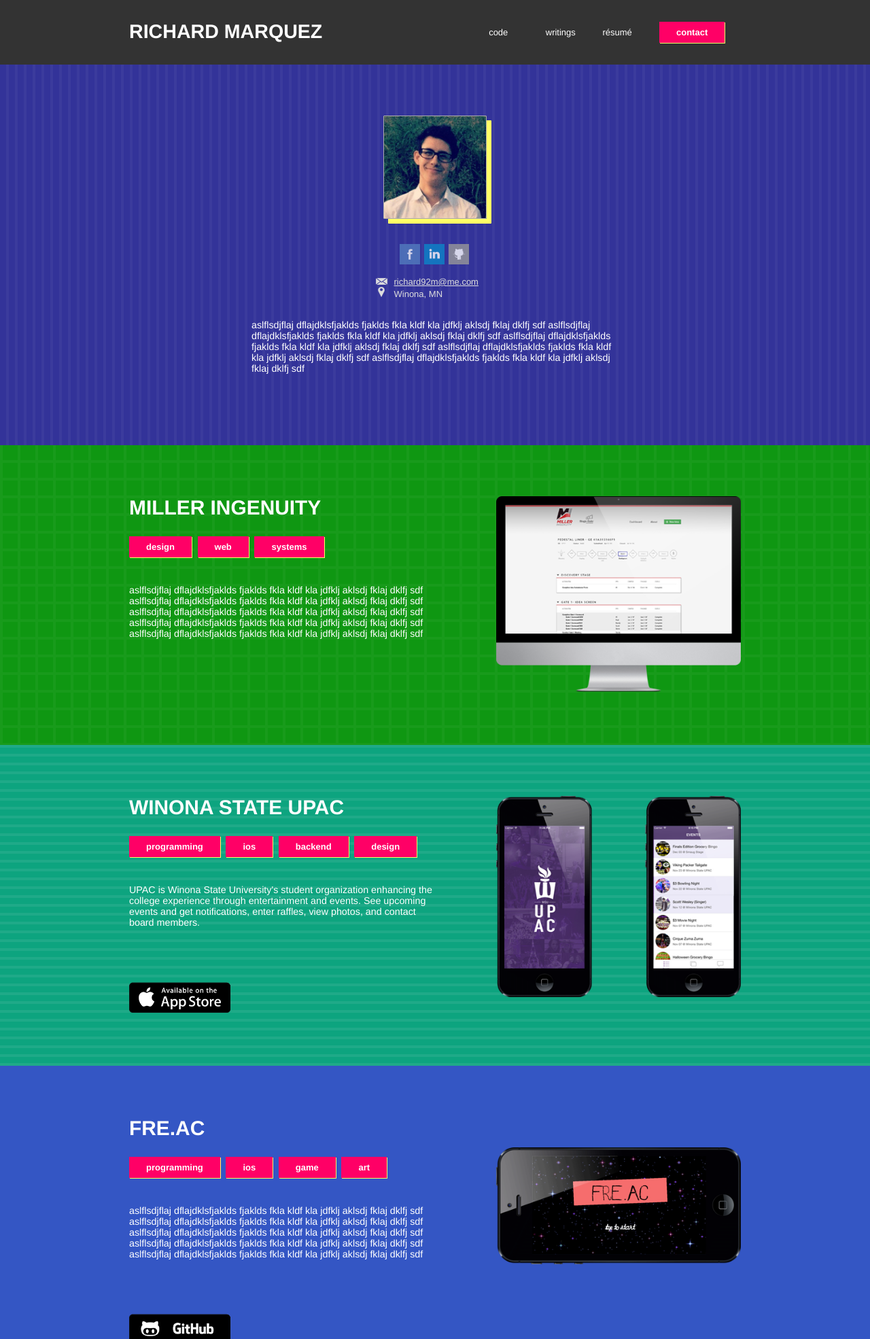
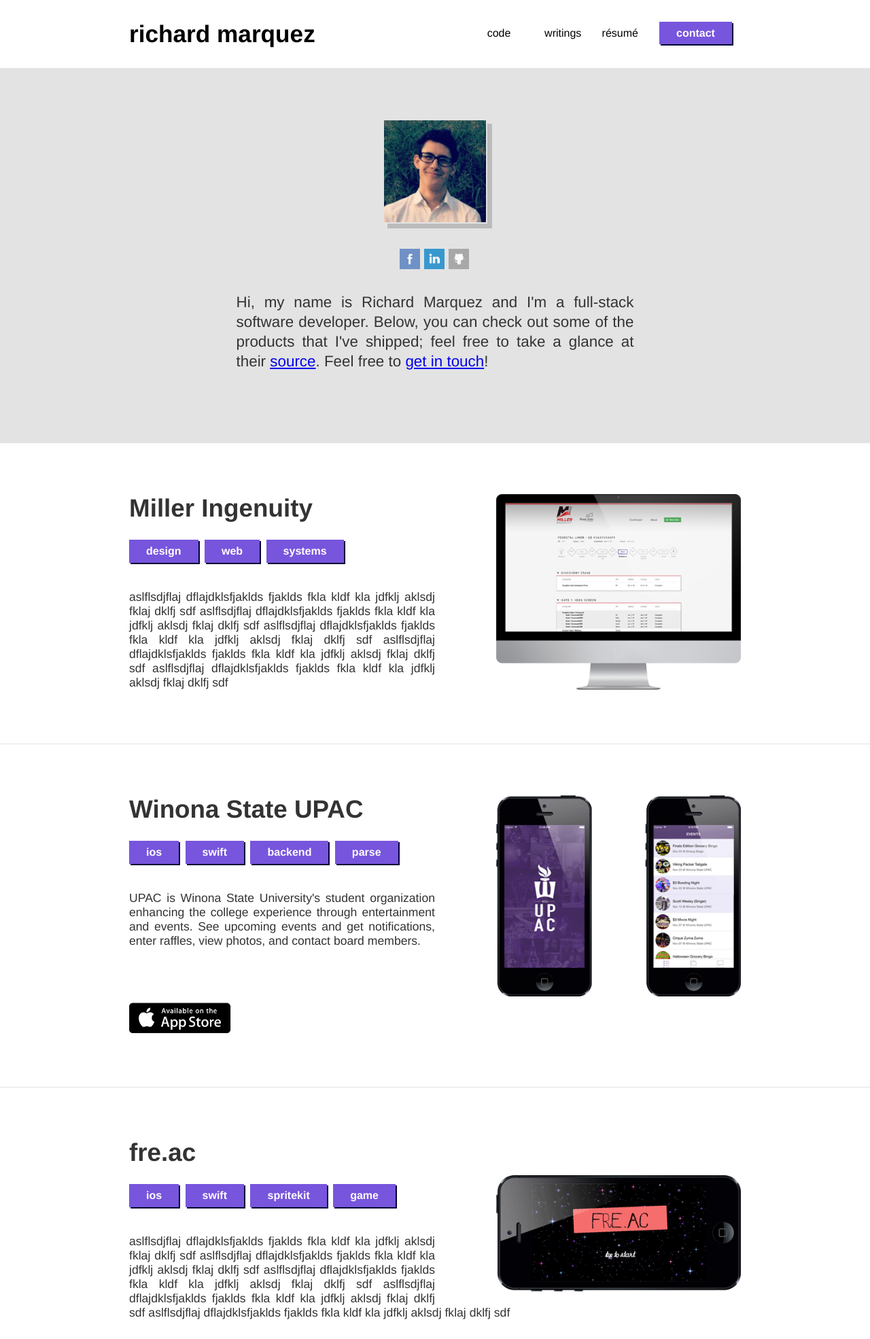
Before and after one commit to ramarquez1992/richardmarquez.org, a PHP site: page / in a window 1280 px wide. Shown: the top 1970 px of the page at 68% size. Run offline with PHP 8.4, Linux system fonts and the light colour scheme; some libraries are stand-ins or nearby versions.

Commit message:
gray theme

```diff
--- a/index.php
+++ b/index.php
@@ -43,7 +43,12 @@
 <html lang="en">
   <head>
     <meta charset="utf-8" />
+
     <title>Richard Marquez</title>
+    <!-- When no description tag is present, first paragraph is used
+         (the "About" blurb in this case)
+    <meta name="description" content="" />-->
+
     <link rel="stylesheet" type="text/css" href="main.css" />
     <link rel="stylesheet" type="text/css" href="small-screen.css" />
     <link rel="stylesheet" type="text/css" href="large-screen.css" />
@@ -86,7 +91,7 @@
       </div>
     </header>
 
-    <section class="about purple">
+    <section class="about gray">
       <div class="container">
         <img class="gravatar" src="resources/richardmarquez.jpg" alt="Gravatar" />
 
@@ -104,15 +109,15 @@
       </div>
 
       <p class="blurb">
-        aslflsdjflaj dflajdklsfjaklds fjaklds fkla kldf kla jdfklj aklsdj fklaj dklfj sdf
-        aslflsdjflaj dflajdklsfjaklds fjaklds fkla kldf kla jdfklj aklsdj fklaj dklfj sdf
-        aslflsdjflaj dflajdklsfjaklds fjaklds fkla kldf kla jdfklj aklsdj fklaj dklfj sdf
-        aslflsdjflaj dflajdklsfjaklds fjaklds fkla kldf kla jdfklj aklsdj fklaj dklfj sdf
-        aslflsdjflaj dflajdklsfjaklds fjaklds fkla kldf kla jdfklj aklsdj fklaj dklfj sdf
+        Hi, my name is Richard Marquez and I'm a full-stack software developer.
+        Below, you can check out some of the products that I've shipped; feel free
+        to take a glance at their <a href="http://github.com/richard92m">source</a>.
+        Feel free to
+        <a href="#contact">get in touch</a>!
       </p>
     </section>
 
-    <section class="work green">
+    <section class="work">
       <div class="container">
         <div class="pic">
           <img src="resources/portfolio/miller.png" alt="Miller Ingenuity" />
@@ -137,7 +142,7 @@
       </div>
     </section>
 
-    <section class="work aqua">
+    <section class="work">
       <div class="container">
         <div class="pic">
           <img src="resources/portfolio/upac.png" alt="Winona State UPAC" />
@@ -146,10 +151,10 @@
         <h2>Winona State UPAC</h2>
 
         <ul class="skills">
-          <li>Programming</li>
           <li>iOS</li>
+          <li>Swift</li>
           <li>Backend</li>
-          <li>Design</li>
+          <li>Parse</li>
         </ul>
 
         <div class="blurb">
@@ -166,7 +171,7 @@
       </div>
     </section>
 
-    <section class="work blue">
+    <section class="work">
       <div class="container">
         <div class="pic">
           <br/><br/><br/>
@@ -176,10 +181,10 @@
         <h2>fre.ac</h2>
 
         <ul class="skills">
-          <li>Programming</li>
           <li>iOS</li>
+          <li>Swift</li>
+          <li>SpriteKit</li>
           <li>Game</li>
-          <li>Art</li>
         </ul>
 
         <p class="blurb">
@@ -205,8 +210,6 @@
         <h3><img src="resources/available.png" alt="Available" /> Available Now</h3>
 
         <div class="info">
-          <img class="gravatar" src="resources/richardmarquez.jpg" alt="Gravatar" />
-
           <ul class="social-media">
             <li><a href="https://www.facebook.com/richard92m"><img alt="Facebook" src="resources/social_media/facebook.png" /></a></li>
             <li><a href="http://www.linkedin.com/pub/richard-marquez/84/927/733/"><img alt="LinkedIn" src="resources/social_media/linkedin.png" /></a></li>
--- a/main.css
+++ b/main.css
@@ -10,8 +10,7 @@
 body {
   font-smoothing: antialiased;
 	font-family: helvetica-neue,helvetica,arial,sans-serif;
-  font-size: small;
-  background-color: #ddd;
+  font-size: medium;
 }
 
 em {
@@ -19,22 +18,24 @@
   font-style: normal;
 }
 
-a {
+a, a:visited {
+  //color: #333;
 }
 
 a:hover, a:focus, a:active  {
 }
 
-.skills li, .button {
+.skills li, .button, a.button {
   padding: 8px 25px;
   background-color: #f06;
+  background-color: #75d;
+  font-weight: bold;
+  box-shadow: 2px 2px 0px #003;
   color: #fff;
-  font-weight: bold;
-  box-shadow: 1px 1px 0px #ff6;
 }
 
 .skills li:hover, .button:hover {
-  background-color: #f93;
+  background-color: #3b3;
   text-decoration: none;
 }
 
@@ -46,22 +47,30 @@
   text-transform: lowercase;
 }
 
-h2, footer em {
+h2 {
+  //text-transform: capitalize;
+}
+
+p {
+  //text-transform: lowercase;
+}
+
+footer em {
   text-transform: uppercase;
 }
 
 /* Header */
 header {
   background-color: #333;
+  background-color: #fff;
   padding-top: 30px;
   padding-bottom: 30px;
 }
 
 header h1#title {
   float: left;
-  color: #fff;
   font-size: 2.2em;
-  text-transform: uppercase;
+  text-transform: small-caps;
 }
 
 nav ul {
@@ -76,8 +85,8 @@
 }
 
 nav a {
+  color: #000;
   text-decoration: none;
-  color: #fff;
 }
 
 nav a:hover {
@@ -87,7 +96,7 @@
 /* Sections */
 section {
   padding: 75px 0px;
-  color: #fff;
+  color: #333;
 }
 
 section h2 {
@@ -116,22 +125,22 @@
 }
 
 .gray {
-  background-color: #dedede;
-  background-image: url("resources/backgrounds/spotted.png");
+  background-color: #e3e3e3;
+  //background-image: url("resources/backgrounds/spotted.png");
   color: #333;
 }
 
 .blurb {
   font-size: 1.1em;
+  text-align: justify;
 }
 
 .about img.gravatar {
   display: block;
   margin: auto;
   width: 150px;
-  border: 1px solid #aaa;
-  border-radius: 1px;
-  box-shadow: 7px 7px 0px #ff6;
+  border: 2px solid #e3e3e3;
+  box-shadow: 7px 7px 0px #bbb;
 }
 
 .about ul.social-media {
@@ -160,6 +169,7 @@
 }
 
 .about .info {
+  display: none;
   margin: auto;
   width: 175px;
   color: #ddd;
@@ -176,7 +186,18 @@
 
 .about .blurb {
   margin: 30px auto;
-  width: 60%;
+  width: 65%;
+  font-size: 1.4em;
+  line-height: 1.3em;
+  text-align: justify;
+}
+
+.work {
+  border-bottom: 1px solid #e3e3e3;
+}
+
+.work .blurb {
+  //color: #000;
 }
 
 .work .pic {
@@ -266,7 +287,6 @@
   color: #666;
   font-size: 1.3em;
   border: 1px solid #aaa;
-  border-radius: 2px;
   padding: 10px;
 }
 
```
